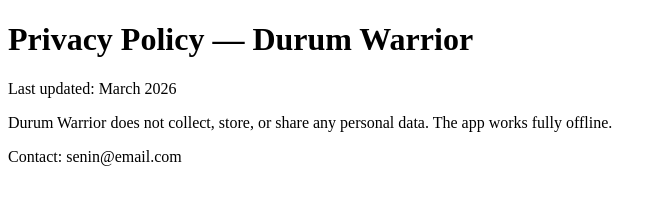
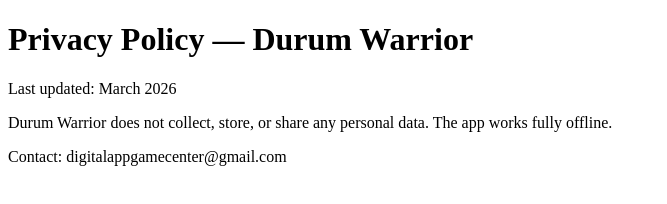
Before and after one commit to sapabapegitim-source/Privacy-Policy, a plain HTML site: page index.html in a window 1280 px wide. Shown: the whole page, without its empty margins (0-667 px from the left). Drawn offline with Linux system fonts and the light colour scheme.

Commit message:
Update contact email in privacy policy

```diff
--- a/index.html
+++ b/index.html
@@ -7,6 +7,6 @@
 <p>Last updated: March 2026</p>
 <p>Durum Warrior does not collect, store, or share
 any personal data. The app works fully offline.</p>
-<p>Contact: senin@email.com</p>
+<p>Contact: digitalappgamecenter@gmail.com</p>
 </body>
 </html>
```
